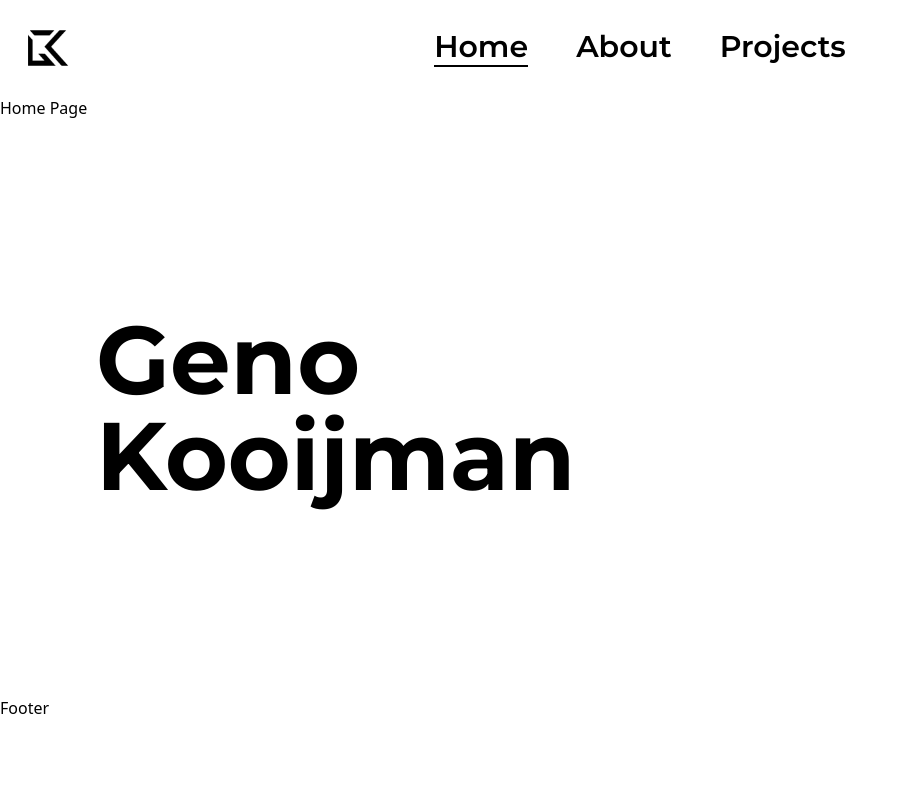
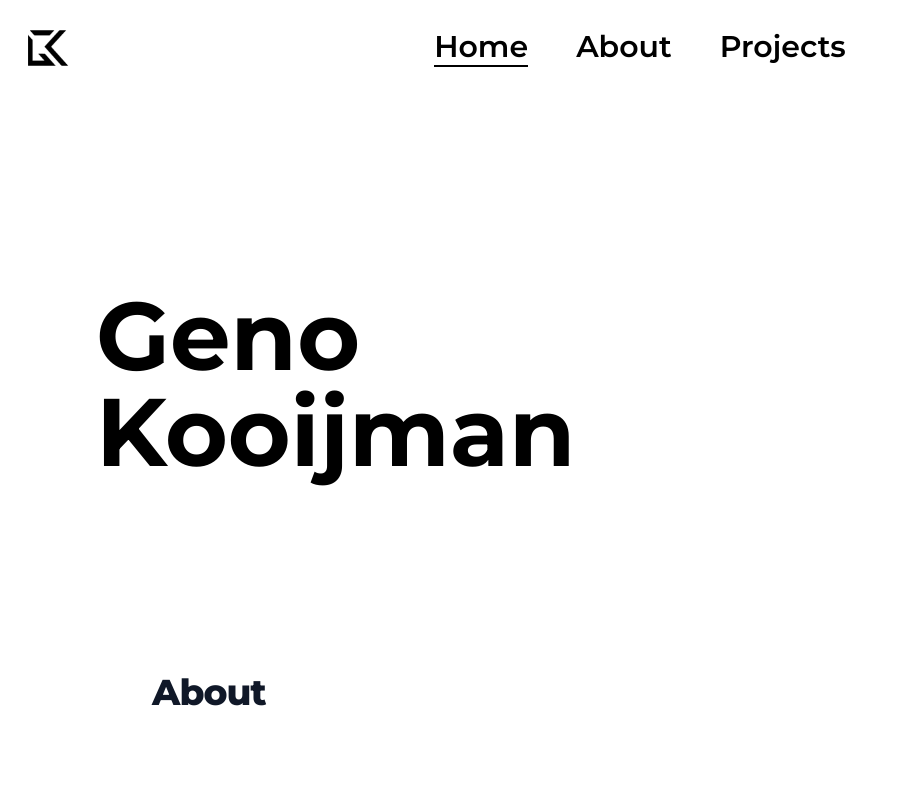
Before and after one commit to GenoKooijman/portfolio, a React (Vite) app in the folder react/: page / in a window 1280 px wide. Shown: the top 800 px of the page, without its empty margins (0-907 px from the left). Built offline with nearby package versions, Linux system fonts and the light colour scheme.

Commit message:
added about section.

```diff
--- a/react/src/pages/Home.tsx
+++ b/react/src/pages/Home.tsx
@@ -1,10 +1,11 @@
 import HomeHero from "@/components/home/HomeHero";
+import HomeAbout from "@/components/home/HomeAbout";
 
 export default function Home() {
   return (
     <main>
-      <h1>Home Page</h1>
       <HomeHero />
+      <HomeAbout />
     </main>
   );
 }
```
